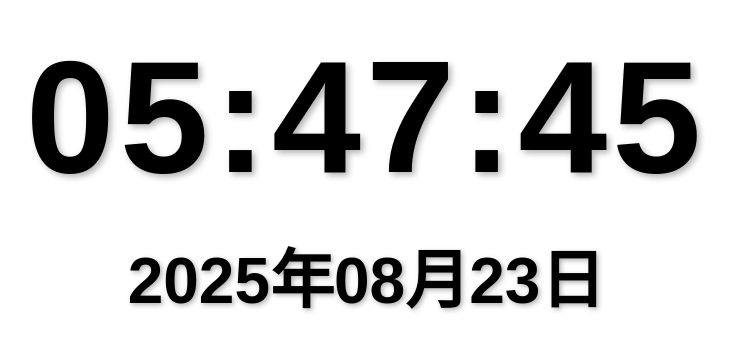
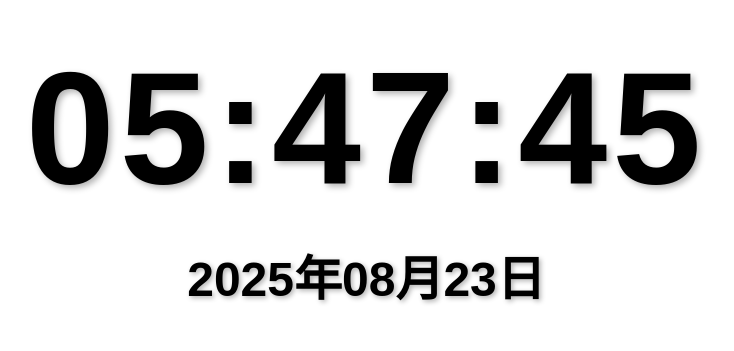
Before and after one commit to hirotodevl/clock, a plain HTML site: page index.html in a window 1280 px wide. Shown: the part 227-578 px from the top of the page, without its empty margins (274-1008 px from the left). Drawn offline with Linux system fonts and the light colour scheme.

Commit message:
index.html を更新

```diff
--- a/index.html
+++ b/index.html
@@ -25,7 +25,7 @@
 
     #date {
       margin-top: 20px;
-      font-size: 4rem; /* 日付も少し大きめ */
+      font-size: 3rem; /* 日付も少し大きめ */
       text-shadow: 2px 2px 5px rgba(0,0,0,0.3); /* 影を追加 */
     }
   </style>
```
